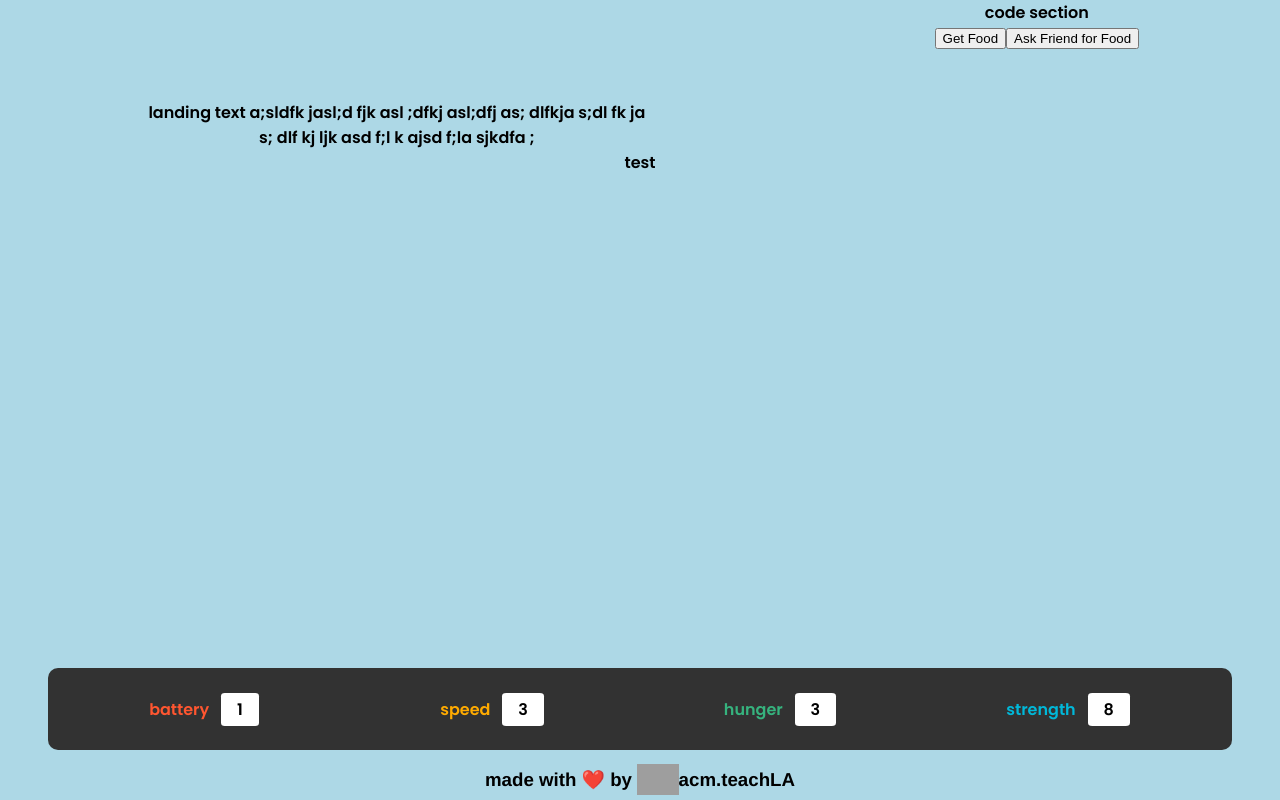
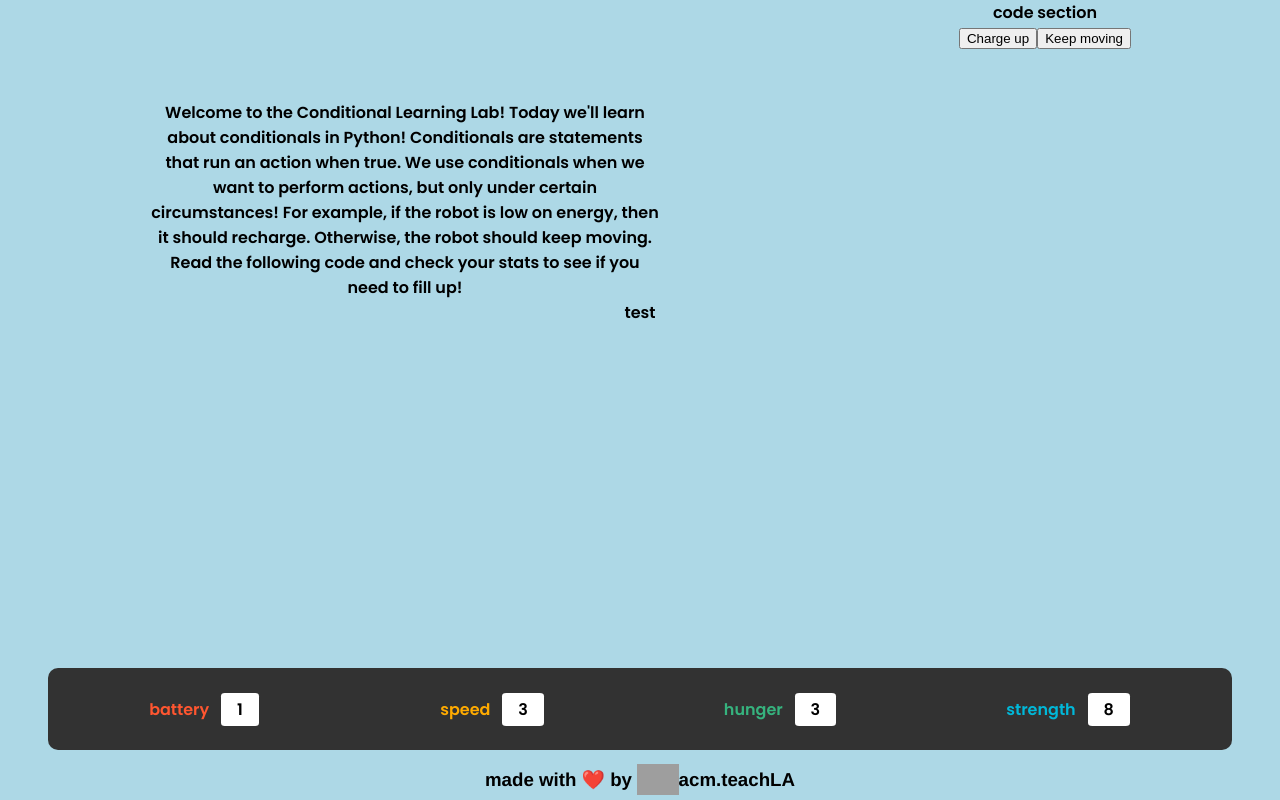
Before and after one commit to uclaacm/conditional-learning-lab, a React app: page / in a window 1280 px wide. Built offline with nearby package versions, Linux system fonts and the light colour scheme; grey boxes are pictures that could not be loaded; a web font is replaced by a local one.

Commit message:
Updated page descriptions and button descriptions (#59)
* Updated page descriptions and button descriptions

* Updated page descriptions and button descriptions. Removed unnecessary comments.

```diff
--- a/src/components/App.tsx
+++ b/src/components/App.tsx
@@ -2,12 +2,12 @@ import { useState } from 'react';
 import {BrowserRouter as Router,Route,Switch} from 'react-router-dom';
 import {generateRandomInteger} from '../common/math';
 import { statsObject } from '../common/types';
-import Landing from './pages/Landing';
 import EasyIf from './pages/EasyIf';
 import HungerIfElse from './pages/HungerIfElse';
+import IfElif from './pages/IfElif';
+import Landing from './pages/Landing';
+import Nested from './pages/Nested';
 import ObstacleIfElse from './pages/ObstacleIfElse';
-import IfElif from './pages/IfElif';
-import Nested from './pages/Nested';
 import Footer from './shared/Footer';
 import Stats from './shared/Stats';
 import UpperSection from './shared/UpperSection';
--- a/src/components/shared/UpperSection.tsx
+++ b/src/components/shared/UpperSection.tsx
@@ -10,27 +10,77 @@ interface upperSectionProps {
 export default function UpperSection(props:upperSectionProps): JSX.Element {
   let description;
   let buttons;
-  const pages = ['/','/second','/third'];
+  //Stores types of pages that are moved through in nextPage
+  const pages = ['/', '/EasyIf','/HungerIfElse', '/ObstacleIfElse', '/IfElif', '/Nested'];
   const location = useLocation();
+  // Finds path name of file and also serves for nextPage
   const currentPage = location.pathname;
+  // Automatically finds nextPage to be used for ChoiceButton
   const nextPage = pages.indexOf(currentPage) === pages.length-1 ? '' : pages[pages.indexOf(currentPage)+1];
 
-  //Parameters for nextPage are (addbattery,addspeed,addstrength,addhunger)
+  // Parameters for onClick are (addBattery, addSpeed, addStrength, addHunger)
+  // Once clicked, certain stats are increased in value, depending on our specific needs for that page
   switch (currentPage) {
     case '/':
-      description = 'landing text a;sldfk jasl;d fjk asl ;dfkj asl;dfj as; dlfkja  s;dl  fk   ja s; dlf kj ljk asd f;l k ajsd f;la  sjkdfa ; ';
+      description = "Welcome to the Conditional Learning Lab! Today we'll learn about conditionals in Python! Conditionals are statements that run \
+      an action when true. We use conditionals when we want to perform actions, but only under certain circumstances!\nFor example, if the robot is low \
+      on energy, then it should recharge. Otherwise, the robot should keep moving. Read the following code and check your stats to see if you need to fill up!";
+      // On click, increase certain parameters
       buttons = (
         <div>
-          <ChoiceButton text="Get Food" toPage={nextPage} onClick={() => props.onClick(3,0,0,0)}/>
-          <ChoiceButton text="Ask Friend for Food" toPage={nextPage} onClick={() => props.onClick(0,0,0,4)}/>
+          <ChoiceButton text="Charge up" toPage={nextPage} onClick={() => props.onClick(3,0,0,0)}/>
+          <ChoiceButton text="Keep moving" toPage={nextPage} onClick={() => props.onClick(0,0,0,4)}/>
         </div>
       );
       break;
-    case '/second':
-      description = 'Easy if statement page...';
+    case '/EasyIf':
+      description = "You want to be able reach the next stage in time, but you aren't sure if you will be fast enough. Read the following line of code \
+       and see what you should do. Should you speed up or keep walking?";
       buttons = (
         <div>
-          <ChoiceButton text="Stay Here" toPage={nextPage} onClick={() => props.onClick(0,-2,0,0)}/>
+          <ChoiceButton text="Speed up" toPage={nextPage} onClick={() => props.onClick(0,-2,0,0)}/>
+          <ChoiceButton text="Keep walking" toPage={nextPage} onClick={() => props.onClick(0,-2,0,0)}/>
+        </div>
+      );
+      break;
+    case '/HungerIfElse':
+      description = "You've been working hard! Now, you're getting hungry, but if you're not hungry enough, you'll be too full and you\
+       will waste time eating when you could be walking! Should you eat food?";
+      buttons = (
+        <div>
+          <ChoiceButton text="Eat food" toPage={nextPage} onClick={() => props.onClick(0,-2,0,0)}/>
+          <ChoiceButton text="Keep walking" toPage={nextPage} onClick={() => props.onClick(0,-2,0,0)}/>
+        </div>
+      );
+      break;
+    case '/ObstacleIfElse':
+      description = "Oh no! There's an obstacle in the road! Going around the rock would take too much time if you're \
+      not fast enough, but you might not be strong enough to move the obstacle. What should your robot do?";
+      buttons = (
+        <div>
+          <ChoiceButton text="Go around" toPage={nextPage} onClick={() => props.onClick(0,-2,0,0)}/>
+          <ChoiceButton text="Move obstacle" toPage={nextPage} onClick={() => props.onClick(0,-2,0,0)}/>
+        </div>
+      );
+      break;
+    case '/IfElif':
+      description = 'You just ran into your friend and they need help picking up some boxes. You want to help as much as you can, so you want to \
+      pick up the heaviest box you can. Which box can you pick up?';
+      buttons = (
+        <div>
+          <ChoiceButton text="Small box" toPage={nextPage} onClick={() => props.onClick(0,-2,0,0)}/>
+          <ChoiceButton text="Medium box" toPage={nextPage} onClick={() => props.onClick(0,-2,0,0)}/>
+          <ChoiceButton text="Big box" toPage={nextPage} onClick={() => props.onClick(0,-2,0,0)}/>
+        </div>
+      );
+      break;
+    case '/Nested':
+      description = 'How heavy is the box you picked up?';
+      buttons = (
+        <div>
+          <ChoiceButton text="Not heavy" toPage='/Nested' onClick={() => props.onClick(0,-2,0,0)} />
+          <ChoiceButton text="A bit heavy" toPage='/Nested' onClick={() => props.onClick(0,-2,0,0)}/>
+          <ChoiceButton text="Very heavy" toPage='/Nested' onClick={() => props.onClick(0,-2,0,0)}/>
         </div>
       );
       break;
```
